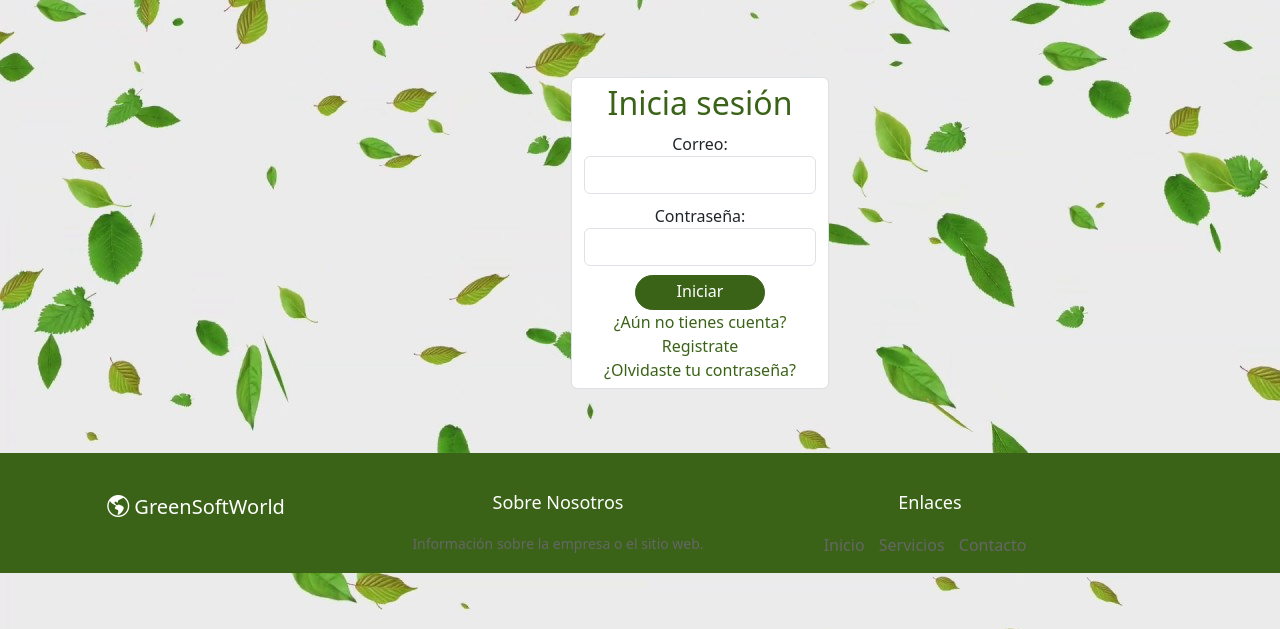
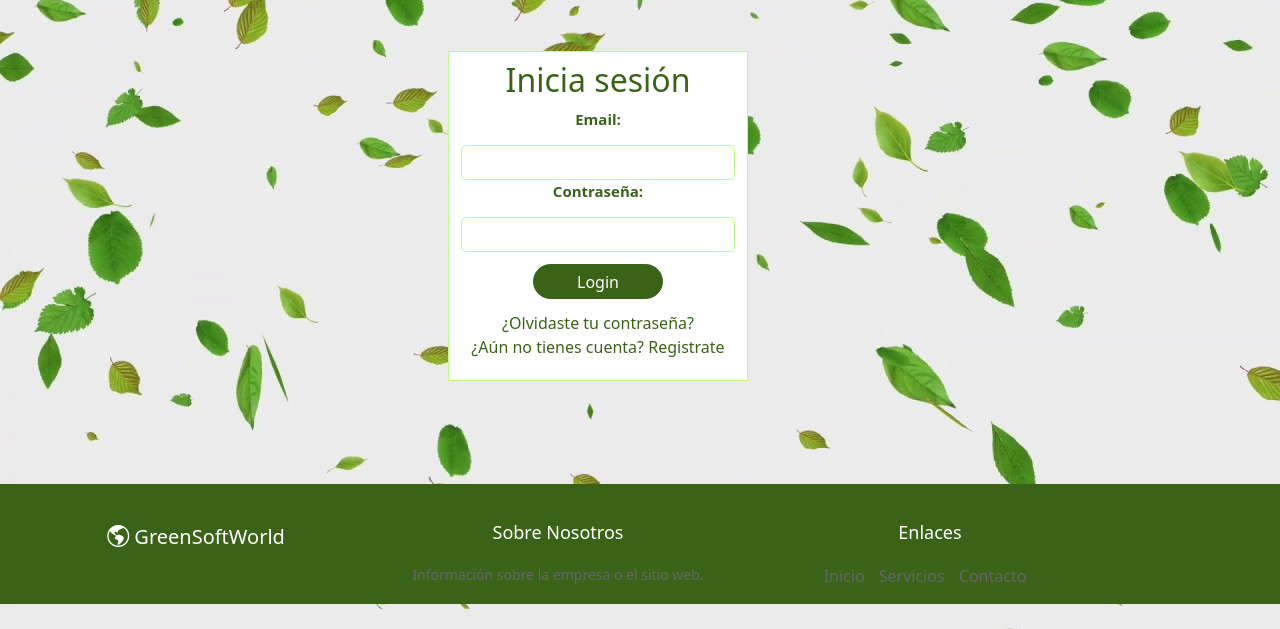
Before and after one commit to AngieVMR29/GSW__Proyecto__1, a Flask app: page /iniciogsw in a window 1280 px wide. Shown: the part 80-709 px from the top of the page. Run offline with Flask 3, Linux system fonts and the light colour scheme; parts of the project's set-up code (start-up, migrations or seed data) failed here and were passed over; some libraries are stand-ins or nearby versions.

Commit message:
Se realiza conexión de inicio de sesión

```diff
--- a/app.py
+++ b/app.py
@@ -1,6 +1,7 @@
 from flask import Flask,  render_template, request, redirect, url_for, session # pip install Flask
 from flask_mysqldb import MySQL,MySQLdb # pip install Flask-MySQLdb
 from os import path #pip install notify-py
+from notifypy import Notify
 
 
 app = Flask(__name__)
@@ -18,15 +19,73 @@ def home():
 @app.route('/registrogsw', methods = ["GET", "POST"])
 def registrogsw():
     cur = mysql.connection.cursor()
-    cur.execute("SELECT * FROM tip_usu")
+    cur.execute("SELECT * FROM tipo_documento")
     tipo = cur.fetchall()
+
+    cur = mysql.connection.cursor()
+    cur.execute("SELECT * FROM roles")
+    interes = cur.fetchall()
+    cur.close()
     return render_template('/registrate.html')
 
-@app.route('/iniciogsw')
+
+@app.route('/iniciogsw', methods =['POST', 'GET'])
 def iniciogsw():
+    notificacion = Notify()
+    if request.method == 'POST':
+        email = request.form['email']
+        password = request.form['password']
+        cur = mysql.connection.cursor()
+        cur.execute("SELECT * FROM persona WHERE Email = %s AND Password = %s",(email, password,))
+        persona = cur.fetchone()
+
+        if persona:
+            if password == persona["Password"]:
+                session['email'] = persona['Email']
+                Id_Persona = persona['Id_Persona']
+
+                cur = mysql.connection.cursor()
+                cur.execute("SELECT * FROM asignacion_roles WHERE id_Persona1_FK = %s",(Id_Persona,))
+                persona = cur.fetchone()
+
+                if persona['id_roles_fk'] == 1 or persona['id_roles_fk'] == 2:
+                    return redirect(url_for('administrador'))
+                elif persona['id_roles_fk'] == 3 or persona['id_roles_fk'] == 4:
+                    return redirect(url_for('usuario'))
+            else:
+                notificacion.title = "Datos incorrectos, valida nuevamente"
+                notificacion.message="Correo o contraseña no valida"
+                notificacion.send()
+                return render_template("inicios.html")
+        else:
+            notificacion.title = "Error de Acceso"
+            notificacion.message="No existe el usuario"
+            notificacion.send()
+            return render_template("inicios.html")
     return render_template('/inicios.html')
 
-@app.route('/buscar', methods=['GET'])
+@app.route('/administrador', methods=['GET','POST'])
+def administrador():
+    return render_template('administrador/administrador.html')
+
+@app.route('/basedeusuarios', methods=['GET','POST'])
+def basedeusuarios():
+        cur = mysql.connection.cursor()
+        cur.execute('SELECT * FROM persona')
+        persona = cur.fetchall()
+        print(persona)
+        return render_template('administrador/basedeusuarios.html', personas = persona)
+
+@app.route('/basedepublicaciones', methods=['GET','POST'])
+def basedepublicaciones():
+    return render_template('administrador/administrador.html')
+
+@app.route('/usuario', methods=['GET','POST'])
+def usuario():
+    return render_template('usuario/usuario.html')
+
+
+@app.route('/buscar', methods=['GET','POST'])
 def buscar():
     query = request.args.get('q')
     return render_template('resultados_busqueda.html', query=query, resultados=resultados)
--- a/static/style.css
+++ b/static/style.css
@@ -146,14 +146,38 @@ nav {
     margin-right: 5px;
 }
 
-.form_register {
-    background-color: #3a6317;
-    border: solid 1px #3a6317;
-    border-radius: 30px;
-    margin: 5px 50px;
-    color: white;
-    width: 120px;
+.form_login {
+    margin-top: 4%;
+    margin-bottom: 8%;
+    margin-left:  35%;
+    background-color: white;
+    width: 300px;
+    height: 330px;
+    border: solid 0.2px #befc88;
     text-align: center;
+    h2 {
+        margin-top: 3%;
+        color:#3a6317;
+    }
+    a {
+        text-decoration: none;
+        color: #3a6317;
+    }
+}
+
+.form label{
+    color: #3a6317;
+    font-weight: bold;
+    display: block;
+    font-size: 15px;
+}
+
+.form-input {
+    border: solid 0.2px #befc88;
+    margin-top: 5%;
+    height: 35px;
+    width: 92%;
+    border-radius: 5px;
 }
 
 
@@ -162,6 +186,7 @@ nav {
     border: solid 1px #3a6317;
     border-radius: 30px;
     margin-top: 4%;
+    margin-bottom: 4%;
     color: white;
     width: 130px;
     height: 35px;
@@ -180,6 +205,7 @@ nav {
     border: solid 1px #3a6317;
     border-radius: 30px;
     margin-top: 4%;
+    margin-bottom: 4%;
     color: white;
     width: 130px;
     height: 35px;
@@ -193,38 +219,6 @@ nav {
     color: #3a6317;
     background-color: white;
     cursor: pointer;
-}
-
-.form_login{
-    background-color: #3a6317;
-    border: solid 1px #3a6317;
-    border-radius: 30px;
-    margin: 5px 60px;
-    color: white;
-    width: 100px;
-    text-align: center;
-}
-
-.username {
-    display: flex;
-    justify-content: space-around;
-    margin-top: 10px;
-}
-
-.email {
-    display: flex;
-    justify-content: space-around;
-    margin-top: 10px;
-}
-
-.password {
-    display: flex;
-    justify-content: space-around;
-    margin-top: 10px;
-}
-
-.Typedoc {
-    margin-top: 10px;
 }
 
 
--- a/templates/inicio.html
+++ b/templates/inicio.html
@@ -13,6 +13,7 @@
 </head>
 
 <body>
+    {% block nav %}
     <nav>
         <div class="contaier-fluid main_container">
             <div class="row-auto firts_box">
@@ -50,6 +51,7 @@
             </div>
         </div>
     </nav>
+    {% endblock %}
     {% block cuerpo %}
     <div class="container-fluid">
         <div id="carouselExampleSlidesOnly" class="carousel slide" data-bs-ride="carousel">
--- a/templates/inicios.html
+++ b/templates/inicios.html
@@ -4,22 +4,31 @@
     <h1></h1>
 {% endblock %}
 {% block cuerpo %}
-<div class="container-fluid" style="width: 22%; height: 100%; margin-top: 6%; margin-bottom: 5%;">
-<form action="" class="form-control form_login">
-    <h2 style="color: #3a6317; text-align: center;"> Inicia sesión </h2>
-    <div class="username">
-        <label for="username">Correo: <input type="text" id="documento"
-                class="form-control"></label>
-    </div>
-    <div class="password">
-        <label for="password">Contraseña: <input id="password" type="password"
-                class="form-control"></label>
-    </div>
-    <a href="" class="btn-login" type="submit">Iniciar</a> <br>
-    <a href="/registrogsw" style="color: #3a6317; text-decoration: none;">¿Aún no tienes cuenta? <br> Registrate</a> <br>
-    <a href="" style="color: #3a6317; text-decoration: none;">¿Olvidaste tu contraseña?</a>
+<div class="form_login">
+    <form class= "form" action="/iniciogsw" method="POST">
 
-</form>
+        <h2 class="form_titulo">Inicia sesión </h2>
+
+        <div class="form-group">
+            <label>Email:</label>
+            <input type="email" class="form-input" name="email">
+        </div>
+
+        <div class="form-group">
+            <label>Contraseña:</label>
+            <input type="password" class="form-input" name="password">
+        </div>
+
+        <div class="form-group">
+            <button class="btn-login">Login</button>
+        </div>
+
+        <div>
+            <a href="">¿Olvidaste tu contraseña?</a> <br>
+            <a href="/registrogsw">¿Aún no tienes cuenta? Registrate</a>
+        </div>
+
+    </form>
 </div>
 
 {% endblock %}
```
Also changed, not shown: templates/administrador/administrador.html (added, +51 -0 lines), templates/administrador/basedeusuarios.html (added, +31 -0 lines), templates/registrate.html (+5 -4 lines), templates/usuario/usuario.html (added, +51 -0 lines).
